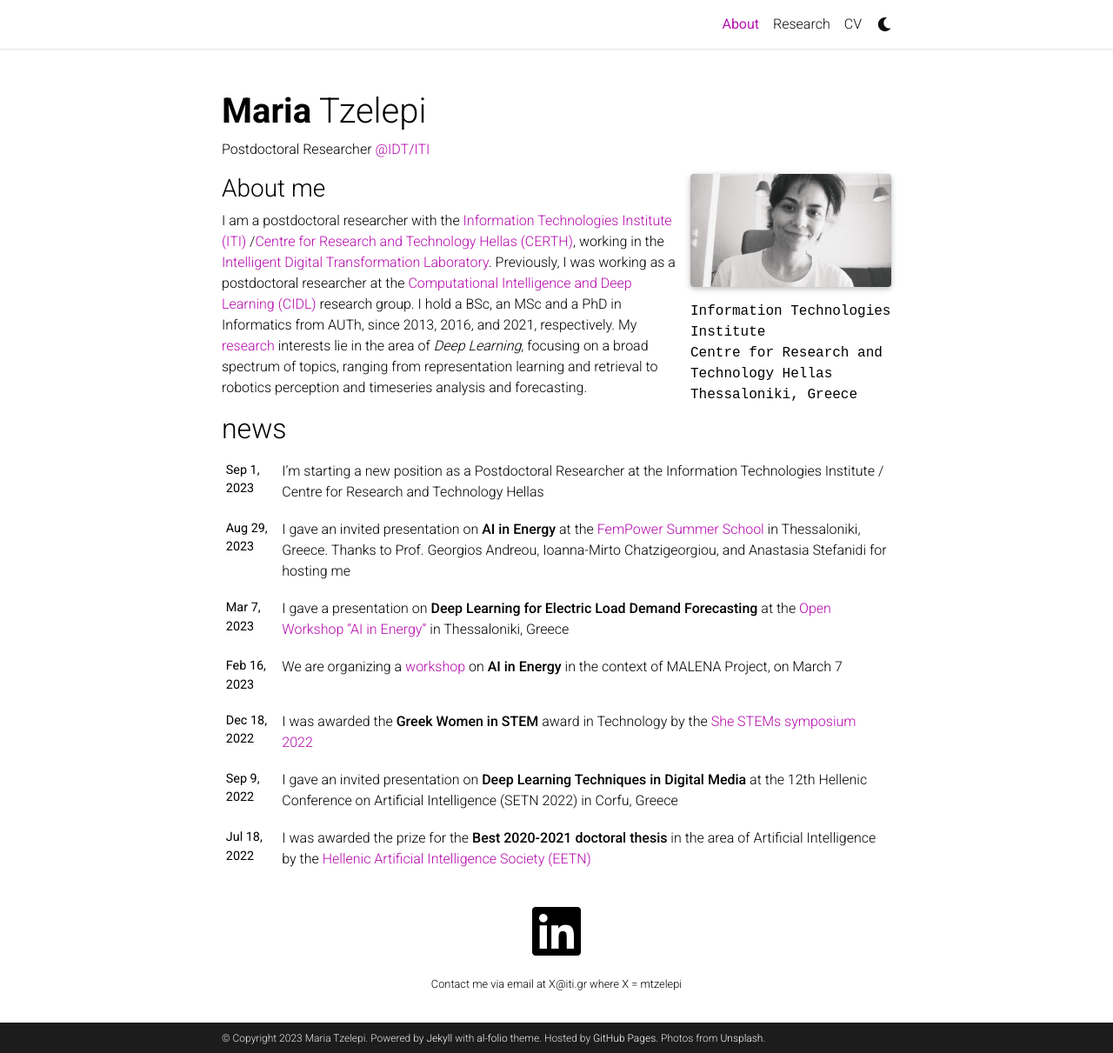
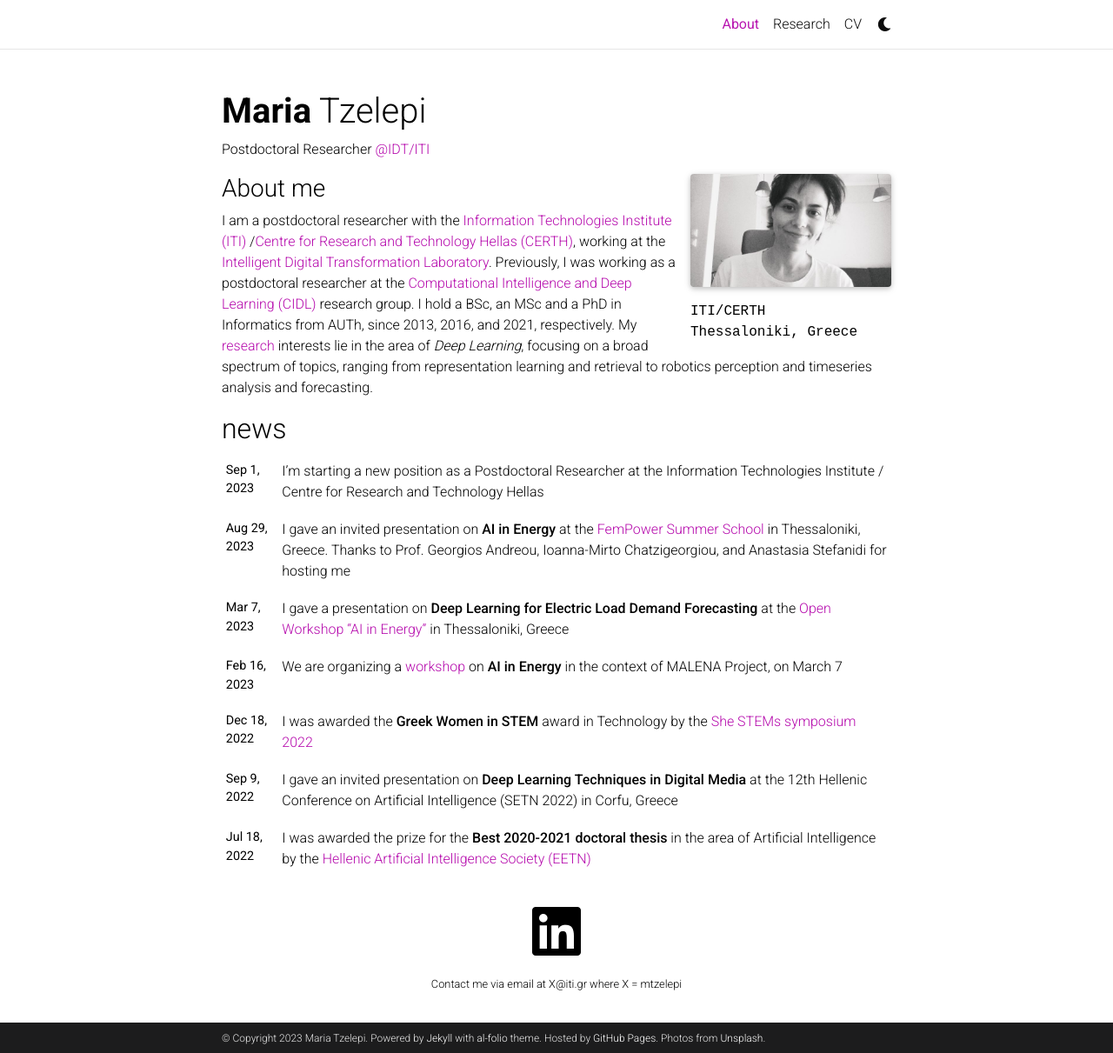
Before and after one commit to mtzelepi/mtzelepi.github.io, a Jekyll site: the page built from _pages/about.md, in a window 1280 px wide and 1211 px high. Shown: the whole window at 87% size. Built offline with Jekyll 4.4.1, drawn with Linux system fonts in a browser that asks for light colours; full-size pictures stand in for the smaller copies a plugin makes; comment, search, counter and statistics services are not loaded; a style sheet for code colours, icons or effects is not loaded.

Commit message:
Update about.md

```diff
--- a/_pages/about.md
+++ b/_pages/about.md
@@ -9,8 +9,7 @@ profile:
   image: me.jpg
   image_cicular: false # crops the image to make it circular
   address: >
-    <p>Information Technologies Institute</p>
-    <p>Centre for Research and Technology Hellas</p>
+    <p>ITI/CERTH</p>
     <p>Thessaloniki, Greece</p>
 
 
@@ -23,5 +22,5 @@ social: true  # includes social icons at the bottom of the page
 ### About me
 
 
-I am a postdoctoral researcher with the <a href="https://www.iti.gr/iti/en/home/"> Information Technologies Institute (ITI)</a> /<a href="https://www.certh.gr/root.el.aspx">Centre for Research and Technology Hellas (CERTH)</a>, working in the <a href="https://idt.iti.gr/index.html">Intelligent Digital Transformation Laboratory</a>. Previously, I was working as a postdoctoral researcher at the <a href="https://cidl.csd.auth.gr/"> Computational Intelligence and Deep Learning (CIDL)</a> research group. I hold a BSc, an MSc and a PhD in Informatics from AUTh, since 2013, 2016, and 2021, respectively.
+I am a postdoctoral researcher with the <a href="https://www.iti.gr/iti/en/home/"> Information Technologies Institute (ITI)</a> /<a href="https://www.certh.gr/root.el.aspx">Centre for Research and Technology Hellas (CERTH)</a>, working at the <a href="https://idt.iti.gr/index.html">Intelligent Digital Transformation Laboratory</a>. Previously, I was working as a postdoctoral researcher at the <a href="https://cidl.csd.auth.gr/"> Computational Intelligence and Deep Learning (CIDL)</a> research group. I hold a BSc, an MSc and a PhD in Informatics from AUTh, since 2013, 2016, and 2021, respectively.
 My <a href="research">research</a> interests lie in the area of *Deep Learning*, focusing on a broad spectrum of topics, ranging from representation learning and retrieval to robotics perception and timeseries analysis and forecasting.
```
